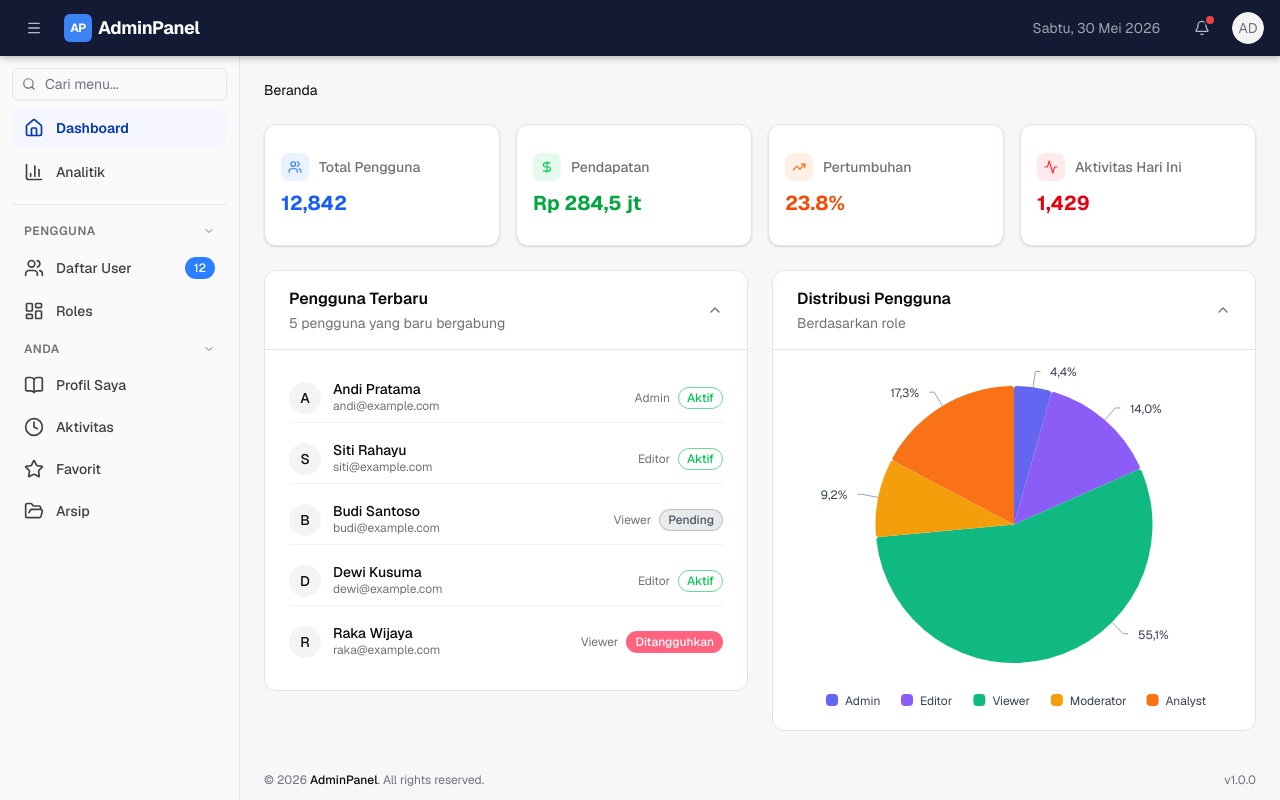
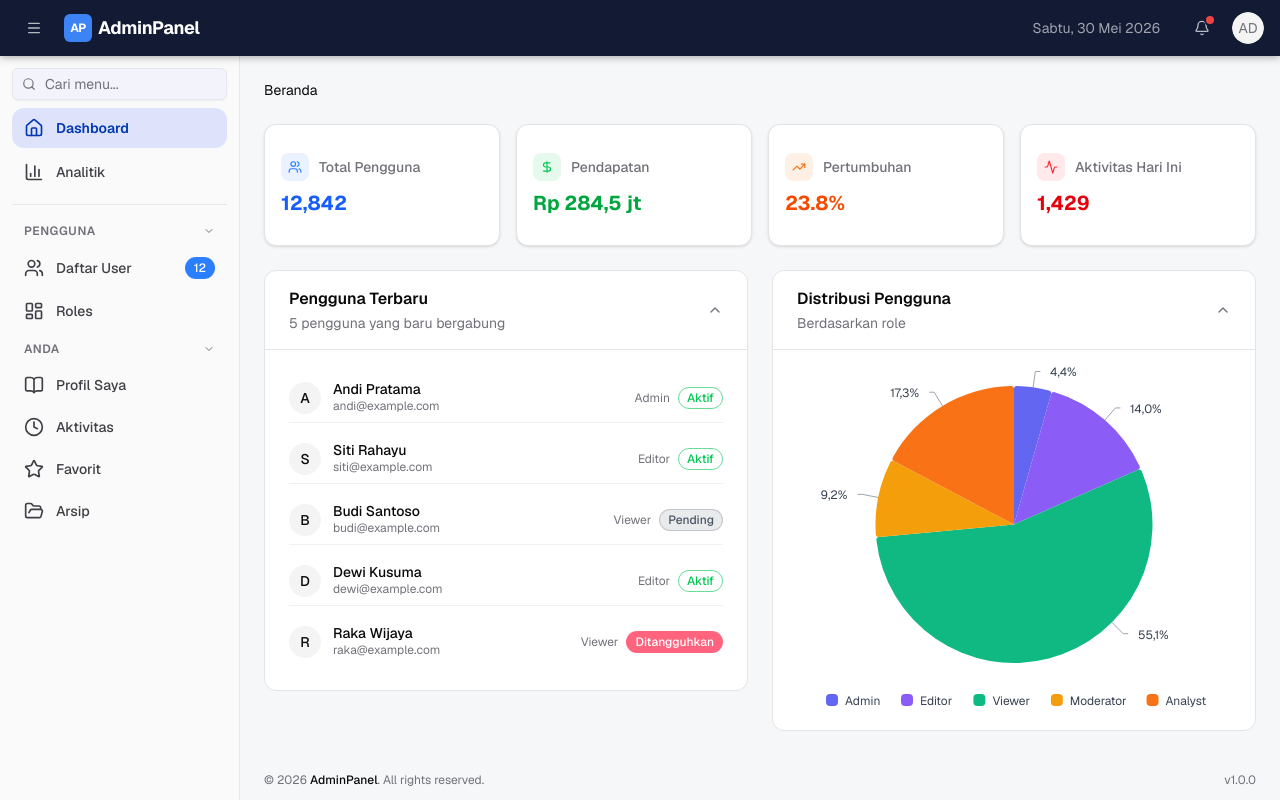
Before and after one commit to ikhsank6/ui-admin-next, a Next.js app: page /dashboard in a window 1280 px wide. Built offline with nearby package versions, Linux system fonts and the light colour scheme.

Commit message:
fix: Adjust sidebar accent color for improved visibility

```diff
--- a/src/app/globals.css
+++ b/src/app/globals.css
@@ -39,7 +39,7 @@
     --sidebar-foreground: 240 5.3% 26.1%;
     --sidebar-primary: 240 5.9% 10%;
     --sidebar-primary-foreground: 0 0% 98%;
-    --sidebar-accent: 234 98% 98%;
+    --sidebar-accent: 234 80% 93%;
     --sidebar-accent-foreground: 221 99% 35%;
     --sidebar-border: 220 13% 91%;
     --sidebar-ring: 240 5.9% 10%;
```
